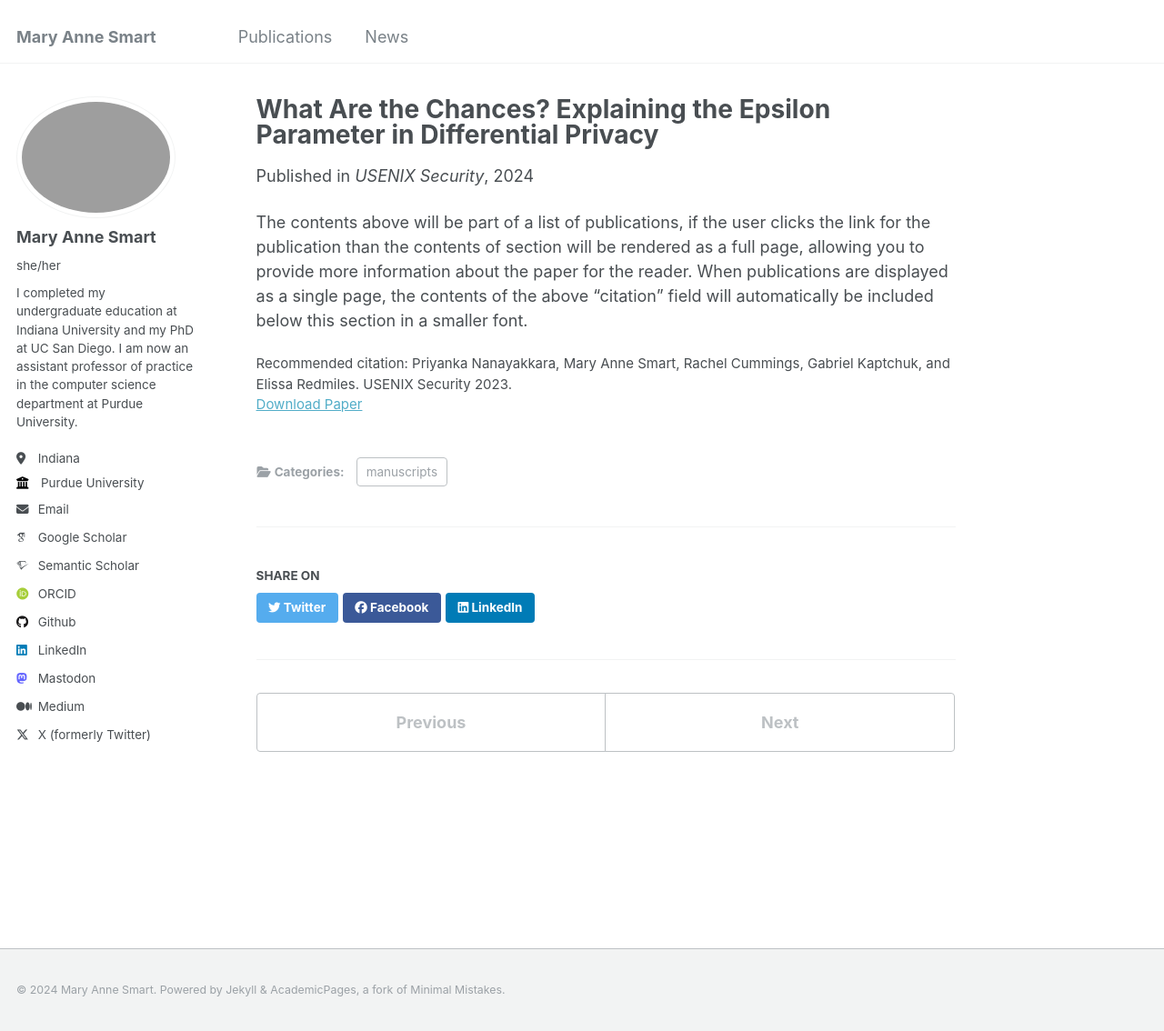
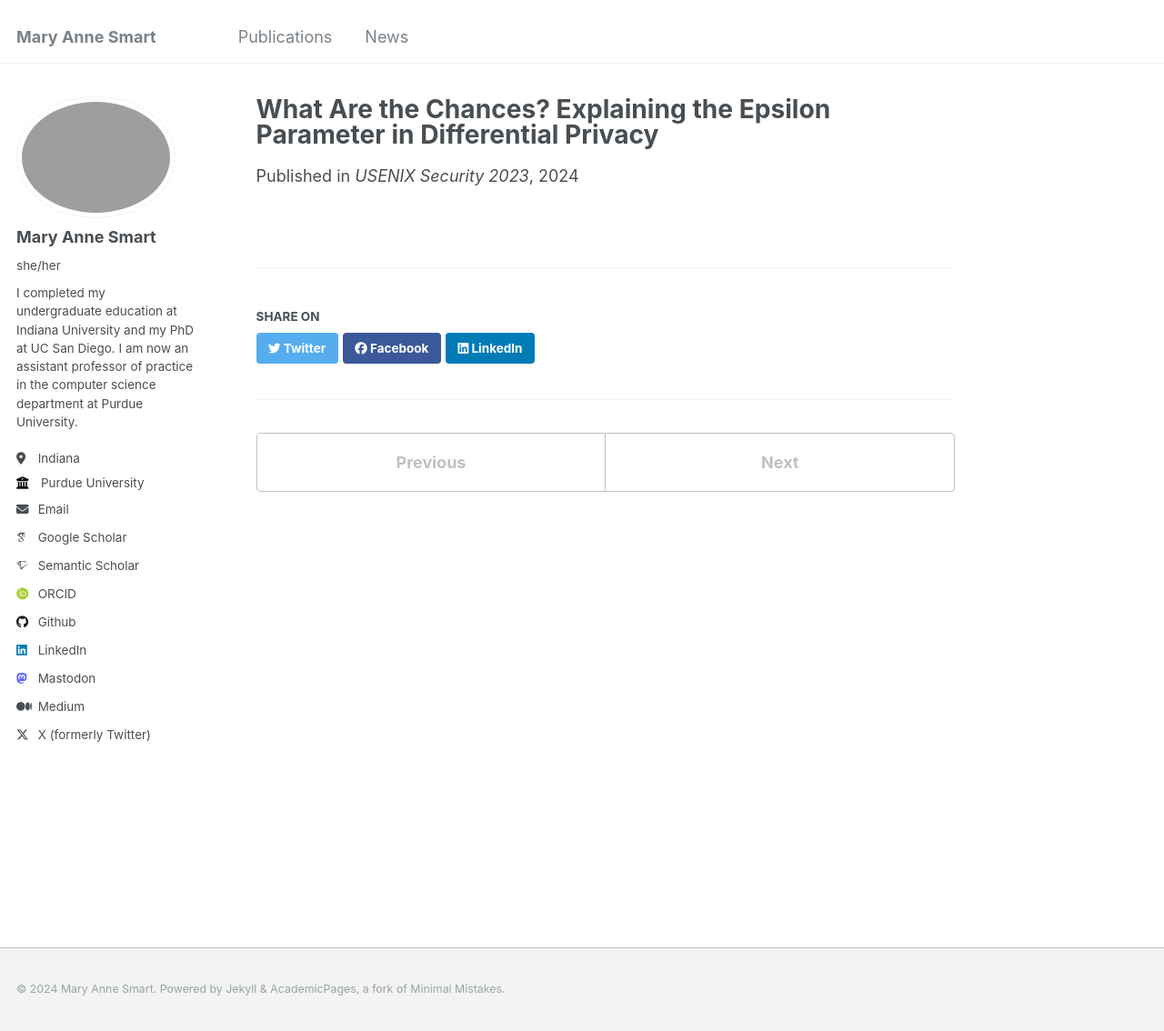
Before and after one commit to msmart14/maryannesmart, a Jekyll site: the page built from _publications/2023-what-are-the-chances.md, in a window 1280 px wide and 1134 px high. Shown: the whole window at 91% size. Built offline with Jekyll 4.4.1, drawn with Linux system fonts in a browser that asks for light colours; some web fonts are replaced.

Commit message:
Update 2023-what-are-the-chances.md
still working on publications page

```diff
--- a/_publications/2023-what-are-the-chances.md
+++ b/_publications/2023-what-are-the-chances.md
@@ -1,11 +1,7 @@
 ---
 title: "What Are the Chances? Explaining the Epsilon Parameter in Differential Privacy"
 collection: publications
-category: manuscripts
-permalink: https://www.usenix.org/conference/usenixsecurity23/presentation/nanayakkara
-venue: 'USENIX Security'
-paperurl: 'http://academicpages.github.io/files/paper1.pdf'
-citation: 'Priyanka Nanayakkara, Mary Anne Smart, Rachel Cummings, Gabriel Kaptchuk, and Elissa Redmiles. USENIX Security 2023.'
+venue: 'USENIX Security 2023'
+paperurl: '[http://academicpages.github.io/files/paper1.pdf](https://www.usenix.org/conference/usenixsecurity23/presentation/nanayakkara)'
+authors: 'Priyanka Nanayakkara, Mary Anne Smart, Rachel Cummings, Gabriel Kaptchuk, and Elissa Redmiles.'
 ---
-
-The contents above will be part of a list of publications, if the user clicks the link for the publication than the contents of section will be rendered as a full page, allowing you to provide more information about the paper for the reader. When publications are displayed as a single page, the contents of the above "citation" field will automatically be included below this section in a smaller font.
```
